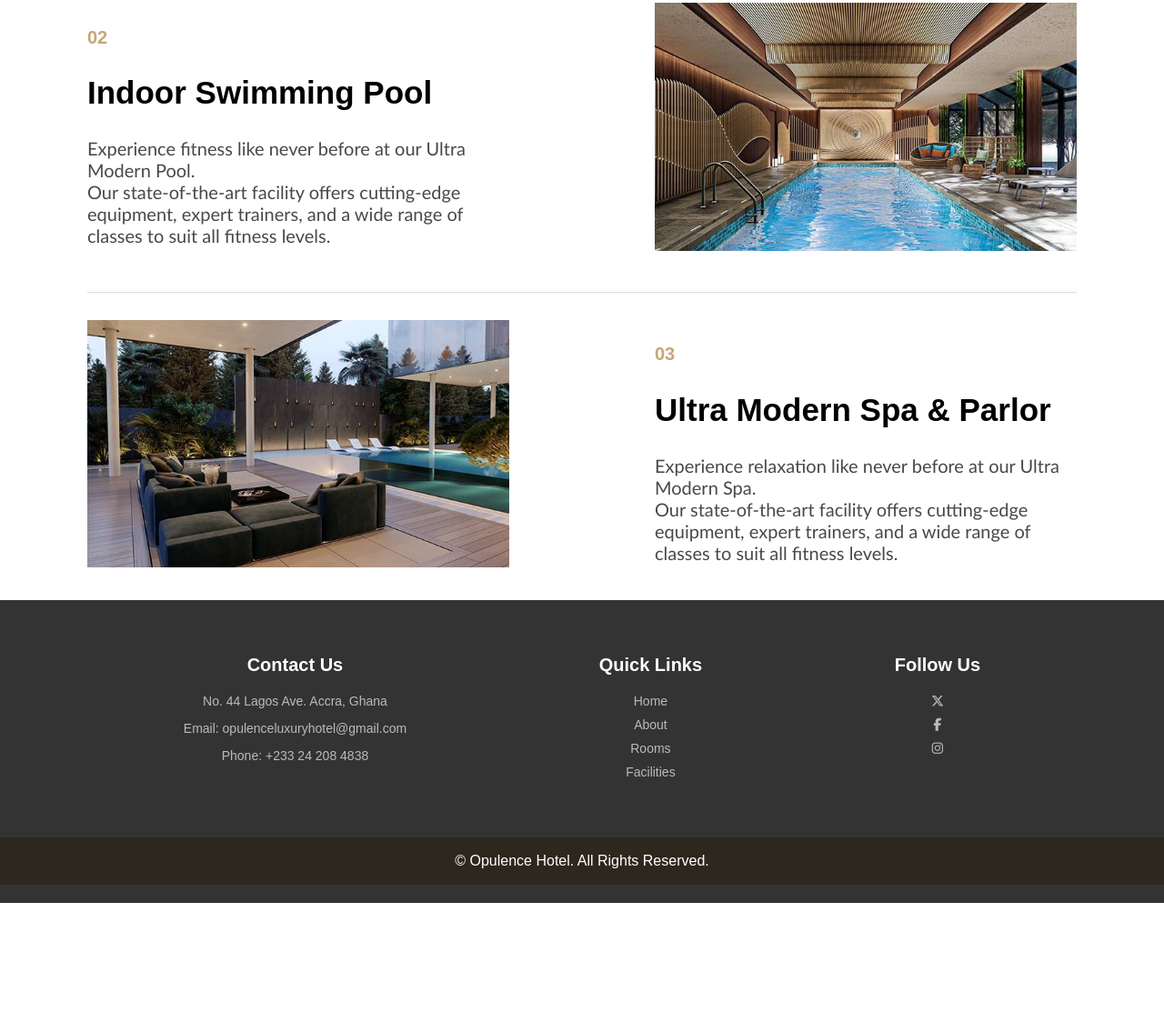
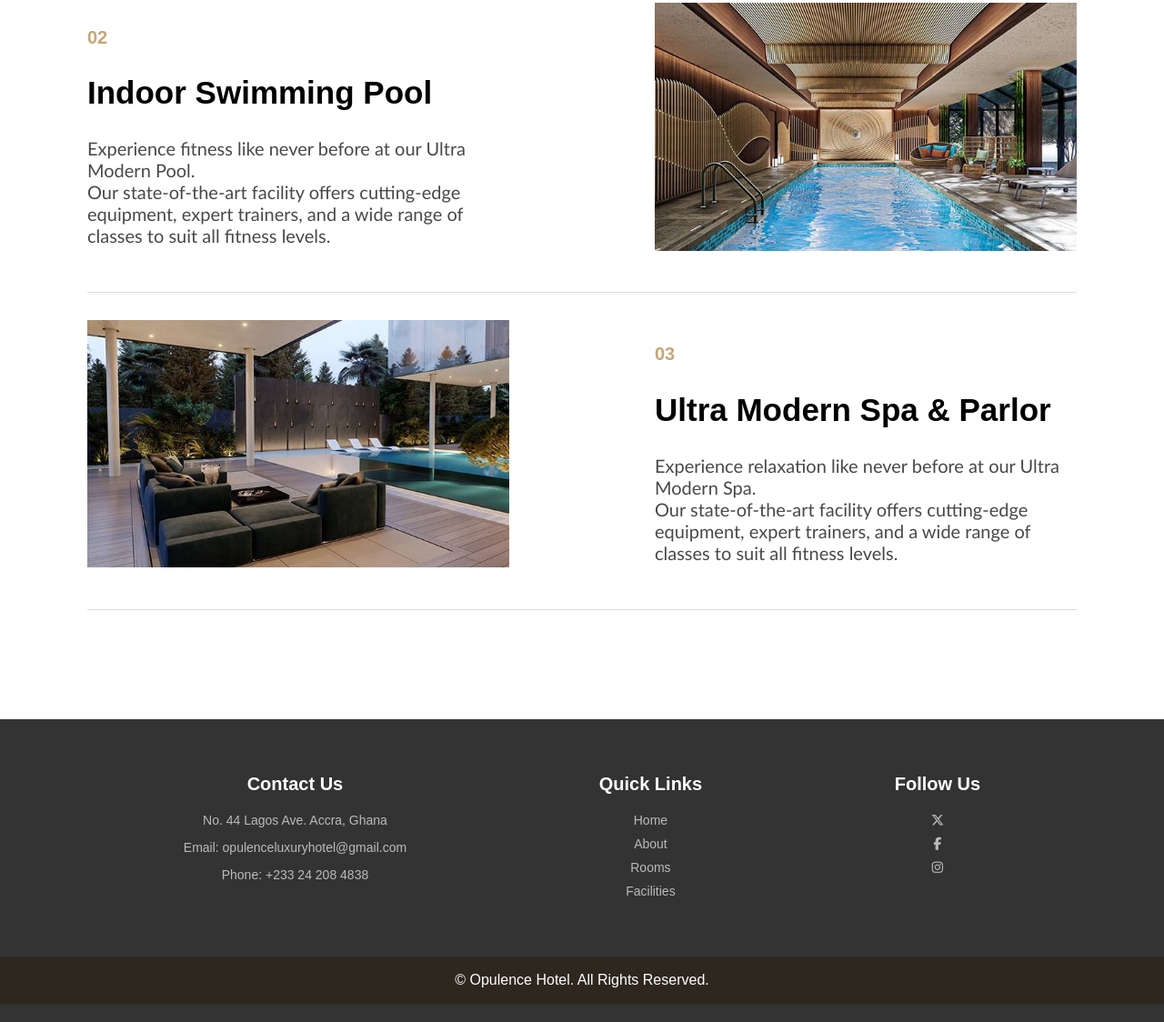
Before and after one commit to elton-codes/opulence, a plain HTML site: page index.html in a window 1280 px wide. Shown: the part 3300-4424 px from the top of the page at 91% size. Before the commit the page ends 4293 px from the top, so only its background shows below. Drawn offline with Linux system fonts and the light colour scheme.

Commit message:
eddited footer

```diff
--- a/css/style.css
+++ b/css/style.css
@@ -341,6 +341,8 @@
     width: 100%;
     padding-top: 30px;
     border-top: 1px solid #ddd;
+    padding-bottom: 30px;
+    border-bottom: 1px solid #ddd;
 }
 
 .facility-image3 img {
@@ -377,6 +379,7 @@
     color: #fff;
     padding: 40px 0 20px;
     text-align: center;
+    margin-top: 100px;
 }
 
 .footer-container {
```
